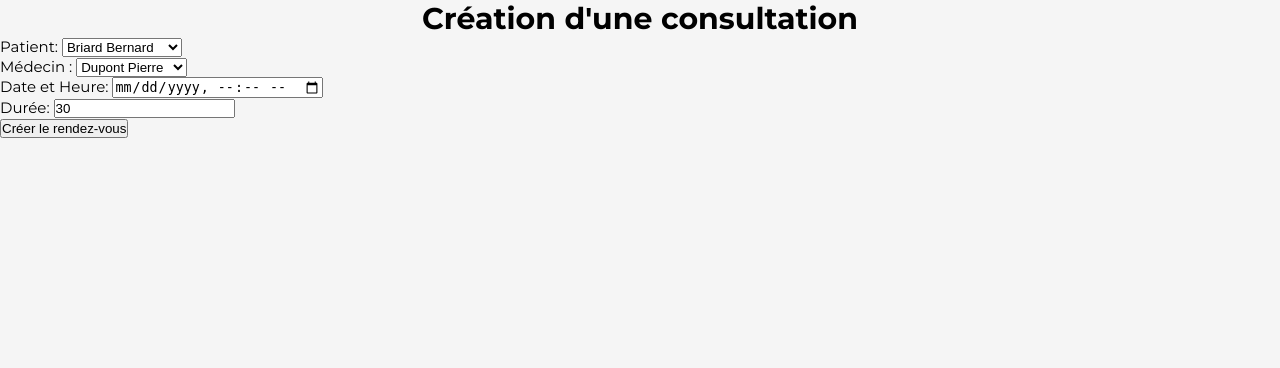
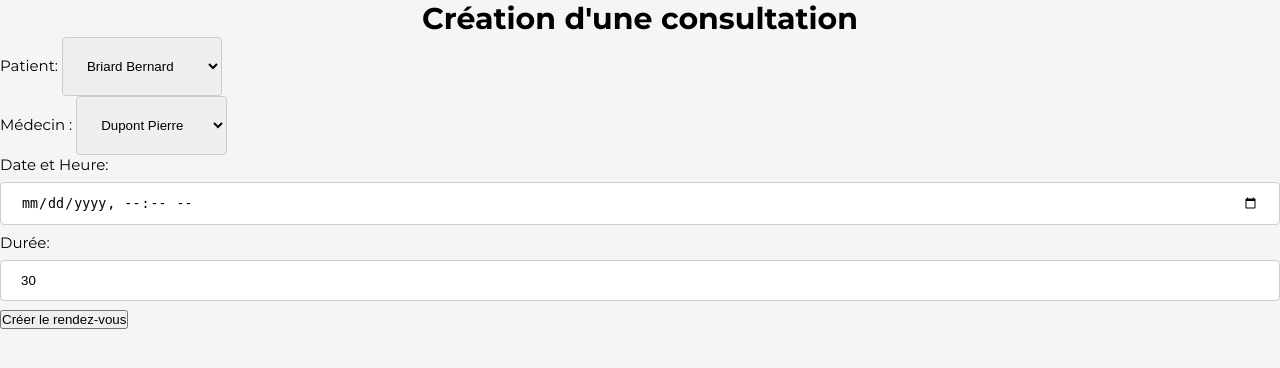
Before and after one commit to henitsu/projetPHP2023, a PHP site: page /PHP/creationRDV.php in a window 1280 px wide. Shown: the part 100-468 px from the top of the page. Run offline with PHP 8.4, Linux system fonts and the light colour scheme; data comes from the database, SQL or seed files in the repository.

Commit message:
style creation

```diff
--- a/CSS/modifier.css
+++ b/CSS/modifier.css
@@ -8,13 +8,20 @@
     border-radius: 5px;
 }
 
-input[type=text], input[type=password], input[type=number], input[type=date] {
+input[type=text], input[type=password], input[type=number], input[type=date], input[type=datetime-local]{
     width: 100%;
     padding: 12px 20px;
     margin: 8px 0;
     border: 1px solid #ccc;
     border-radius: 4px;
     box-sizing: border-box;
+}
+
+select {
+    box-sizing: border-box;
+    padding: 20px 20px 20px 20px;
+    border: 1px solid #ccc;
+    border-radius: 4px;
 }
 
 button {
--- a/PHP/creationMedecin.php
+++ b/PHP/creationMedecin.php
@@ -35,6 +35,7 @@
         <title>Création d'un médecin</title>
         <link rel="shortcut icon" href="/projetPHP2023/Donnees/patientele_icon.ico" />
         <link rel="stylesheet" href="/projetPHP2023/CSS/base.css">
+        <link rel="stylesheet" href="/projetPHP2023/CSS/modifier.css">
     </head>
     <body>
         <h1>Création d'un médecin</h1>
--- a/PHP/creationRDV.php
+++ b/PHP/creationRDV.php
@@ -55,6 +55,7 @@
     <title>Création d'une consultation</title>
     <link rel="shortcut icon" href="/projetPHP2023/Donnees/patientele_icon.ico" />
     <link rel="stylesheet" href="/projetPHP2023/CSS/base.css">
+    <link rel="stylesheet" href="/projetPHP2023/CSS/modifier.css">
 </head>
 <body>
     <h1>Création d'une consultation</h1>
```
